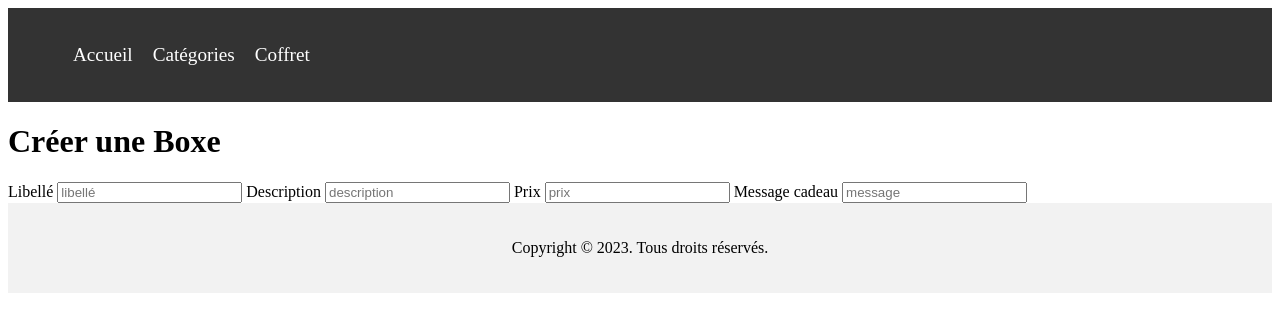
After one commit to StanislasJEANGEY/Giftbox_BRESSON_JEANGEY_MELCHIOR, a PHP site: template gift/gift.appli/src/views/AddBoxView.twig in a window 1280 px wide. The commit adds this page. Shown: the top 332 px of the page. Run offline with PHP 8.4, Linux system fonts and the light colour scheme; the template is opened without the code that fills it, so the values that code supplies are empty; some libraries are stand-ins or nearby versions.

Commit message:
vue de l'ajout de box

```diff
--- a/gift/gift.appli/src/conf/routes.php
+++ b/gift/gift.appli/src/conf/routes.php
@@ -40,4 +40,6 @@ return function (App $app) {
 	$app->post('/prestations/{id}/update', \gift\app\actions\GetUpdatePrestationAction::class)->setName("update_prestation_post");
     $app->get('/box[/]', \gift\app\actions\GetBoxAction::class)->setName("box");
     $app->get('/box/{id}[/]', \gift\app\actions\GetBoxByIdAction::class)->setName("box_by_id");
+    $app->get('/box/add[/]', \gift\app\actions\GetAddBoxAction::class)->setName("add_box_get");
+    $app->post('/box/add[/]', \gift\app\actions\GetAddBoxAction::class)->setName("add_box_post");
 };
--- /dev/null
+++ b/gift/gift.appli/src/views/AddBoxView.twig
@@ -0,0 +1,14 @@
+{%  extends "SqueletteView.twig" %}
+{% block content %}
+    <h1>Créer une Boxe</h1>
+    <form class="gift_form" method="post" action="{{ url_for('add_box') }}">
+        <label for="libelle">Libellé</label>
+        <input type="text" id="libelle" required placeholder="libellé">
+        <label for="description">Description</label>
+        <input type="text" id="description" required placeholder="description">
+        <label for="prix">Prix</label>
+        <input type="number" id="prix" required placeholder="prix">
+        <label for="message">Message cadeau</label>
+        <input type="text" id="message" required placeholder="message">
+    </form>
+{% endblock %}
--- a/gift/gift.appli/src/views/AddCategorieView.twig
+++ b/gift/gift.appli/src/views/AddCategorieView.twig
@@ -2,9 +2,9 @@
 {% block content %}
     <h2>Créer une catégorie :</h2>
     <form class="gift_form" method="post" action="{{ url_for('add_categorie_post') }}">
-        <label for="categ_lib_input">libellé</label>
+        <label for="libelle">libellé</label>
         <input type="text" id="libelle" name="libelle" required placeholder="libellé">
-        <label for="cated_desc_input">description</label>
+        <label for="description">description</label>
         <input type="text" id="description" name="description" required placeholder="description">
 
         <input type="hidden" name="csrf_token" value="{{ csrf_token }}">
--- a/gift/gift.appli/src/views/BoxView.twig
+++ b/gift/gift.appli/src/views/BoxView.twig
@@ -1,7 +1,7 @@
 {% extends "SqueletteView.twig" %}
 {% block content %}
     <body>
-        <center><h1>Box</h1></center>
+        <center><h1>Coffret</h1></center>
         <ul>
             {% for box in list_box %}
                 <li><a href="{{  url_for('box', {'id':box.id}) }}" >{{ box.libelle }} </a></li>
```
Also changed, not shown: gift/gift.appli/src/actions/GetAddBoxAction.php (added, +14 -0 lines).
